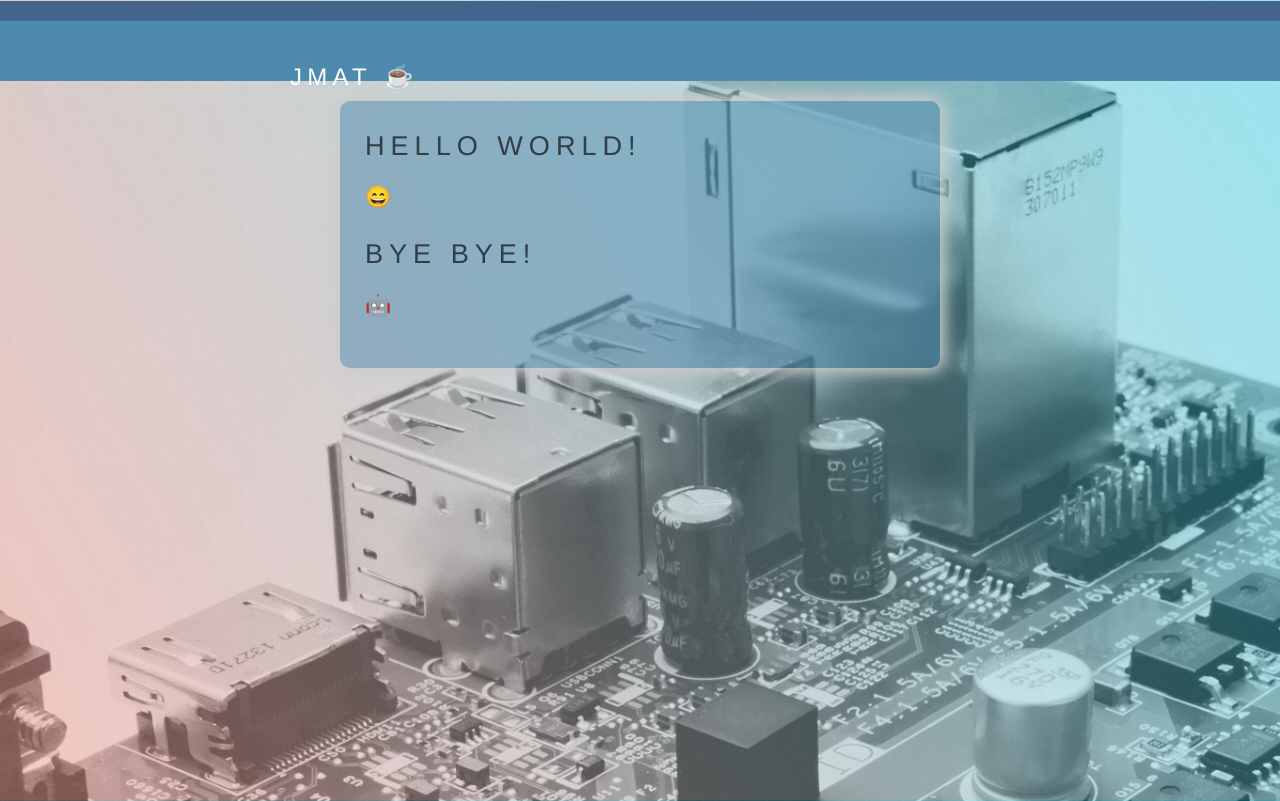
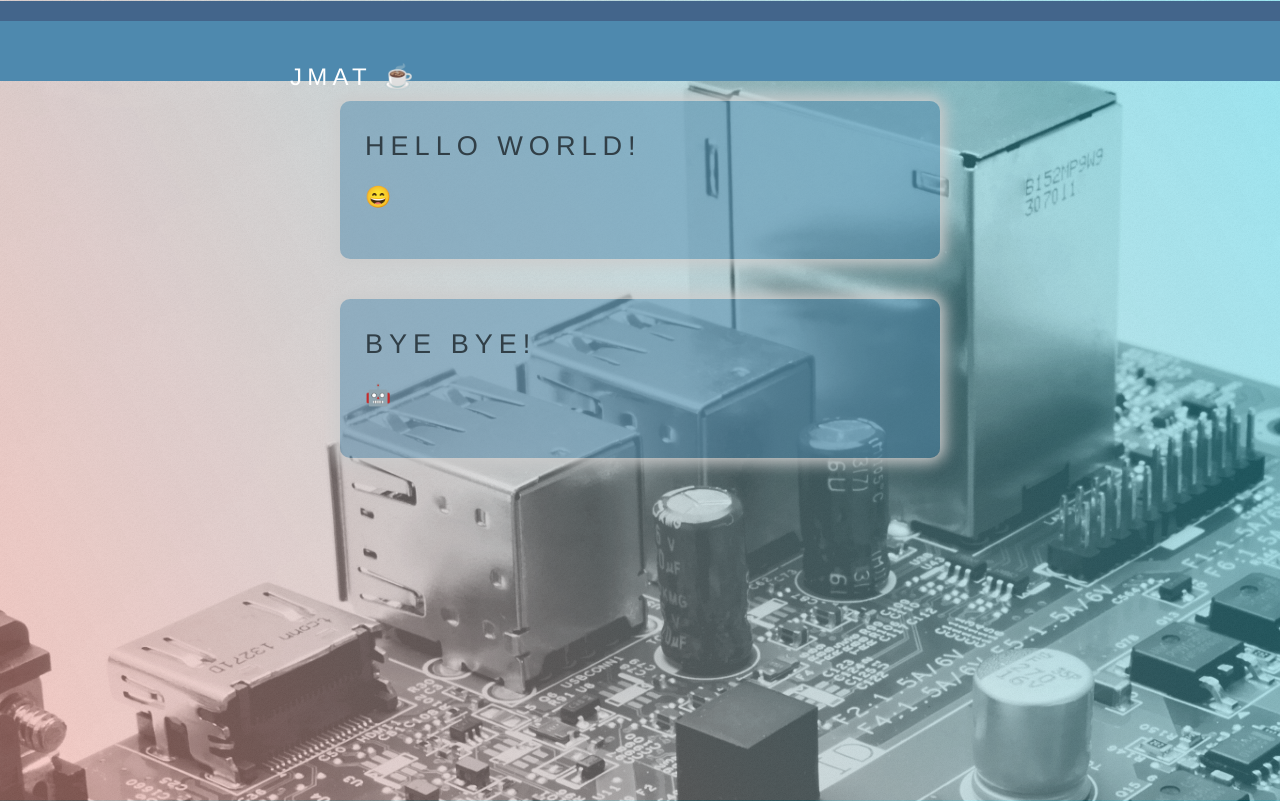
Before and after one commit to AlitosJM/MyApp, a React (Create React App) app: page /MyPage in a window 1280 px wide. Built offline with nearby package versions, Linux system fonts and the light colour scheme.

Commit message:
Card component was added

```diff
--- a/src/components/AllPost/AllPost.js
+++ b/src/components/AllPost/AllPost.js
@@ -1,17 +1,13 @@
 import React from "react";
 import {useState,useEffect} from 'react';
 import Post from './Post';
+import Card from './Card';
 import '../css/styles.css';
 
 const MappingFunc = (post) => {
    return (
-     <div key={post.post_id}>
-       <h1>{post.title}</h1>
-       <h2>{post.subtitle}</h2>
-       <p>{post.body}</p>
-     </div>
+      <Card post_id={post.post_id} title={post.title} subtitle={post.subtitle} body={post.body}/>
    );
-
 }
 
 let post_objects = [];
@@ -30,12 +26,7 @@ function AllPost() {
           <div className="title"><h1>JMAT ☕</h1></div>
         </div>
 
-        <div className="content">
-          <div className="card">
-            {post_objects.map(MappingFunc)}
-
-          </div>
-        </div>
+        {post_objects.map(MappingFunc)}
 
       </div>
   );
--- /dev/null
+++ b/src/components/AllPost/Card.js
@@ -0,0 +1,19 @@
+import React from "react";
+import '../css/styles.css';
+
+function Card(props) {
+
+  return (
+    <div className="content">
+      <div className="card">
+        <div key={props.post_id}>
+          <h1>{props.title}</h1>
+          <h2>{props.subtitle}</h2>
+          <p>{props.body}</p>
+        </div>
+      </div>
+    </div>
+  );
+}
+
+export default Card;
```
